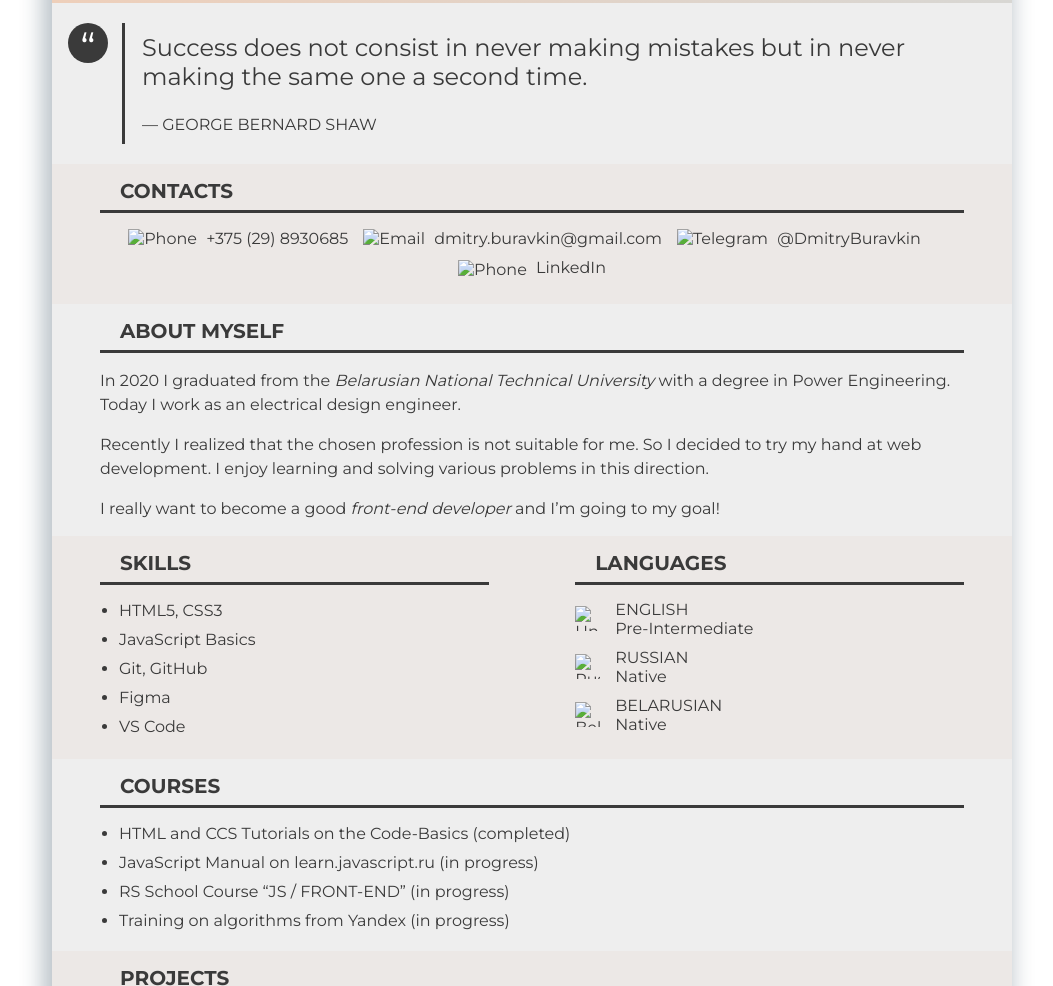
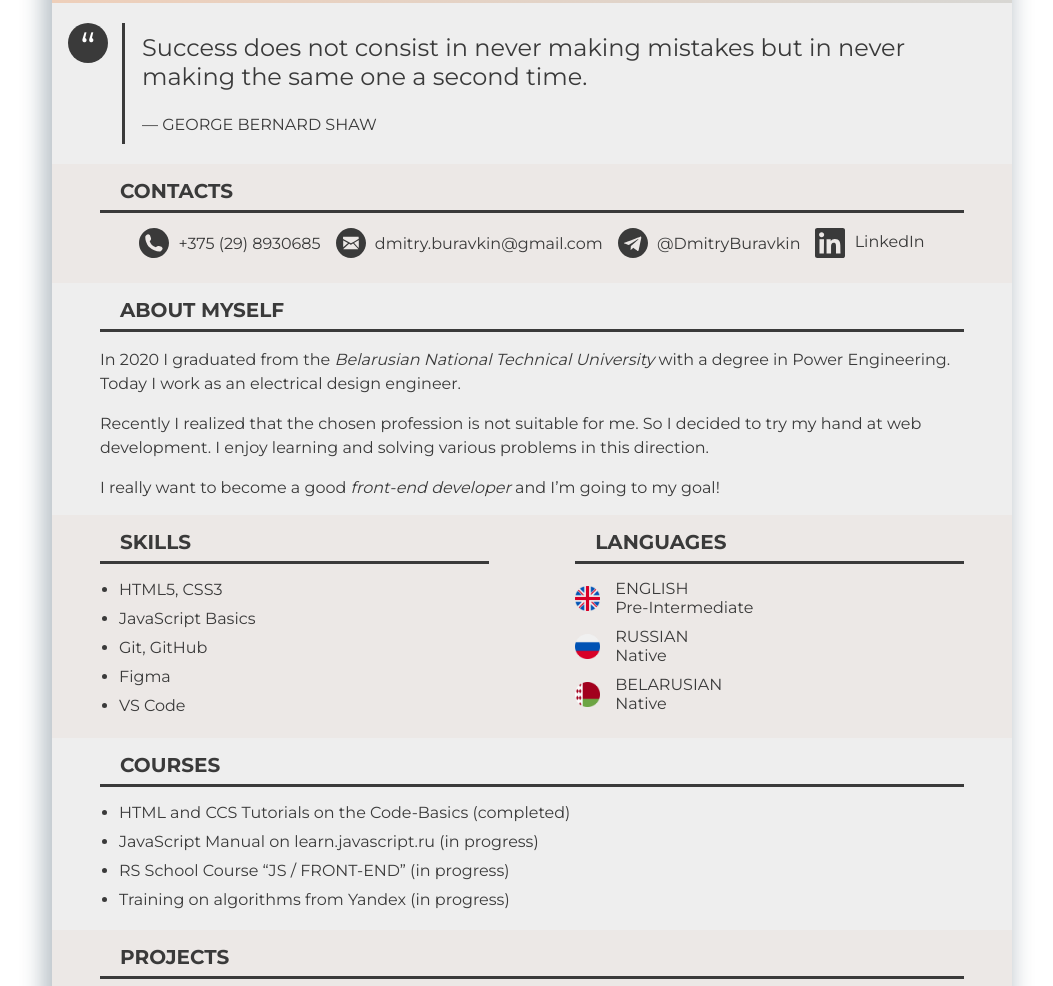
Before and after one commit to Alyaska53/rsschool-cv-2021, a plain HTML site: page index.html in a window 1280 px wide. Shown: the part 797-1783 px from the top of the page, without its empty margins (108-1161 px from the left). Drawn offline with Linux system fonts and the light colour scheme; the site is published under a folder, as on GitHub Pages, so addresses that start at the root find nothing; a script that the page names is missing; a small style sheet from the web is missing.

Commit message:
fixed: bug with images

```diff
--- a/index.html
+++ b/index.html
@@ -45,19 +45,19 @@
           <h3>contacts</h3>
           <ul>
             <li>
-              <img src="/images/phone.svg" alt="Phone">
+              <img src="images/phone.svg" alt="Phone">
               <p>+375 (29) 8930685</p>
             </li>
             <li>
-              <img src="/images/email.svg" alt="Email">
+              <img src="images/email.svg" alt="Email">
               <p>dmitry.buravkin@gmail.com</p>
             </li>
             <li>
-              <img src="/images/telegram.svg" alt="Telegram">
+              <img src="images/telegram.svg" alt="Telegram">
               <p>@DmitryBuravkin</p>
             </li>
             <li>
-              <img src="/images/linkedin.svg" alt="Phone">
+              <img src="images/linkedin.svg" alt="Phone">
               <a class="linked-in" href="https://www.linkedin.com/in/dmitry-buravkin-6168b9219/">LinkedIn</a>
             </li>
           </ul>
@@ -90,15 +90,15 @@
               <h3>languages</h3>
               <ul>
                 <li>
-                  <img src="/images/uk.png" alt="United Kingdom">
+                  <img src="images/uk.png" alt="United Kingdom">
                   <p>ENGLISH<br>Pre-Intermediate</p>
                 </li>
                 <li>
-                  <img src="/images/russia.png" alt="Russia">
+                  <img src="images/russia.png" alt="Russia">
                   <p>RUSSIAN<br>Native</p>
                 </li>
                 <li>
-                  <img src="/images/belarus.png" alt="Belarus">
+                  <img src="images/belarus.png" alt="Belarus">
                   <p>BELARUSIAN<br>Native</p>
                 </li>
               </ul>
@@ -176,10 +176,10 @@
       <footer class="footer">
         <div class="footer-link">
           <a href="https://github.com/Alyaska53">
-            <img src="/images/github.svg" alt="GitHub">
+            <img src="images/github.svg" alt="GitHub">
           </a>
           <a href="https://rs.school/js/">
-            <img src="/images/rs_school_js.svg" alt="Rolling Scopes School">
+            <img src="images/rs_school_js.svg" alt="Rolling Scopes School">
           </a>
         </div>
 
```
